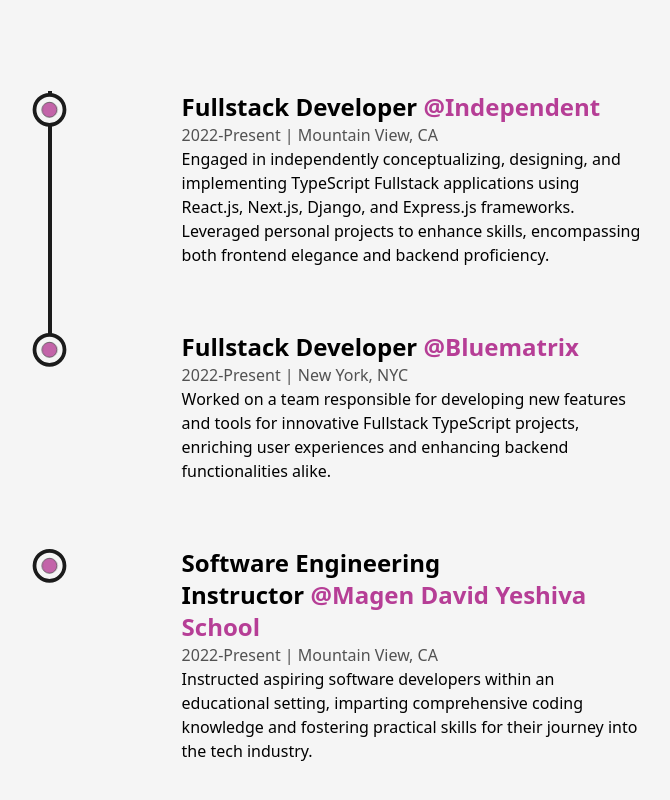
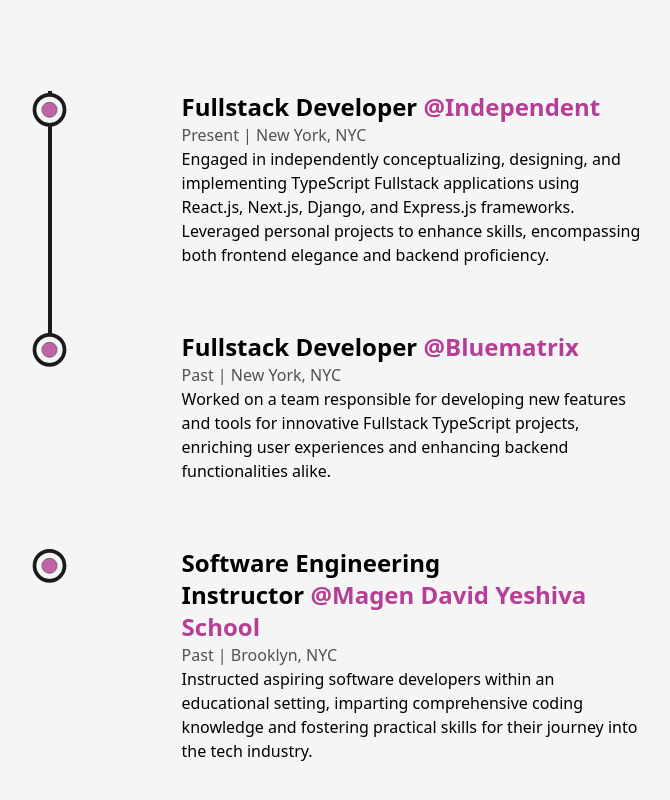
Before and after one commit to bryanbuitrago/portfolio-site, a Next.js app: page /about in a window 1280 px wide. Shown: the part 2457-3257 px from the top of the page, without its empty margins (244-914 px from the left). Built offline with nearby package versions, Linux system fonts and the light colour scheme.

Commit message:
Modify text.

```diff
--- a/src/components/Experience.js
+++ b/src/components/Experience.js
@@ -52,8 +52,8 @@
                 <Details
                         position='Fullstack Developer' company='Independent'
                         companyLink=''
-                        time='2022-present'
-                        address='Mountain View, CA'
+                        time='present'
+                        address='New York, NYC'
                         work='Engaged in independently conceptualizing, designing, and implementing TypeScript
                               Fullstack applications using React.js, Next.js, Django, and Express.js frameworks.
                               Leveraged personal projects to enhance skills, encompassing both frontend elegance and backend proficiency.'
@@ -61,7 +61,7 @@
                     <Details
                         position='Fullstack Developer' company='Bluematrix'
                         companyLink='www.bluematrix.com/www3/Home.action'
-                        time='2022-present' address='New York, NYC'
+                        time='past' address='New York, NYC'
                         work='Worked on a team responsible for developing
                               new features and tools for innovative Fullstack TypeScript projects,
                               enriching user experiences and enhancing backend functionalities alike.'
@@ -69,8 +69,10 @@
                     <Details
                         position='Software Engineering Instructor' company='Magen David Yeshiva School'
                         companyLink='www.magendavidyeshivah.org/'
-                        time='2022-present' address='Mountain View, CA'
-                        work='Instructed aspiring software developers within an educational setting, imparting comprehensive coding knowledge and fostering practical skills for their journey into the tech industry.'
+                        time='past' address='Brooklyn, NYC'
+                        work='Instructed aspiring software developers within an educational setting,
+                        imparting comprehensive coding knowledge and fostering practical skills for
+                        their journey into the tech industry.'
                     />
                 </ul>
             </div>
```
